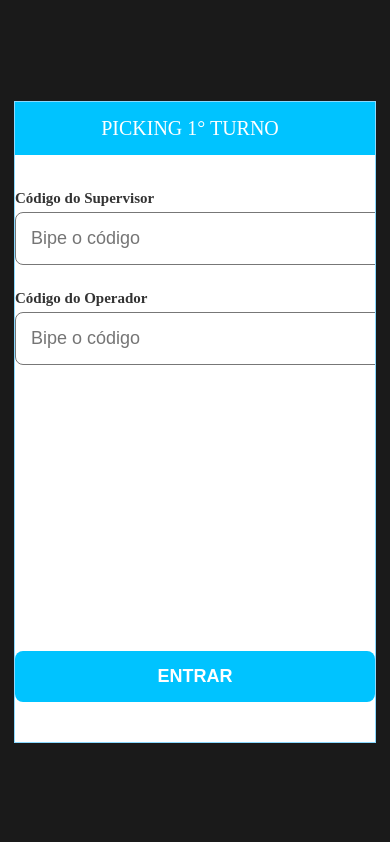
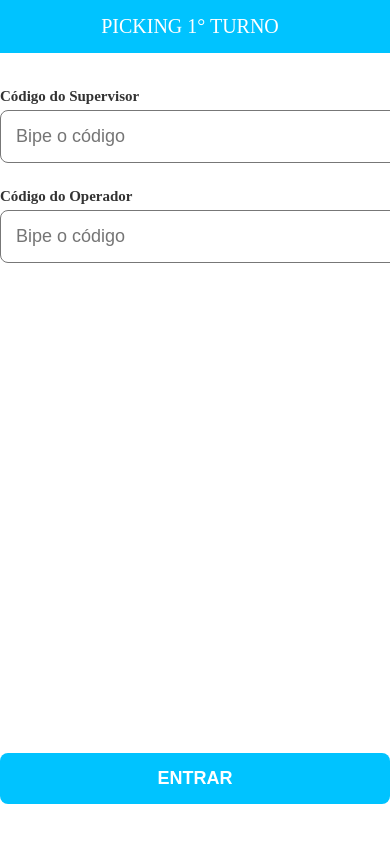
Before and after one commit to Schmittcode/processo-picking, a Next.js app: page / in a window 390 px wide. Built offline with nearby package versions, Linux system fonts and the light colour scheme.

Commit message:
layout mobile tela cheia

```diff
--- a/app/page.js
+++ b/app/page.js
@@ -457,14 +457,17 @@ const estilos = {
     backgroundColor: '#1a1a1a',
     display: 'flex',
     justifyContent: 'center',
-    alignItems: 'center',
+    alignItems: 'flex-start',
     minHeight: '100vh',
+    minHeight: '100dvh',
   },
   container: {
     backgroundColor: 'white',
-    width: 360,
-    minHeight: 640,
-    border: '1px solid #89d9ff',
+    width: '100%',
+    maxWidth: 480,
+    minHeight: '100vh',
+    minHeight: '100dvh',
+    border: 'none',
     display: 'flex',
     flexDirection: 'column',
     position: 'relative',
@@ -572,10 +575,11 @@ const estilos = {
     cursor: 'pointer',
   },
   overlay: {
-    position: 'absolute',
+    position: 'fixed',
     top: 0,
     left: 0,
     width: '100%',
+    maxWidth: 480,
     height: '100%',
     zIndex: 999,
     display: 'flex',
```
